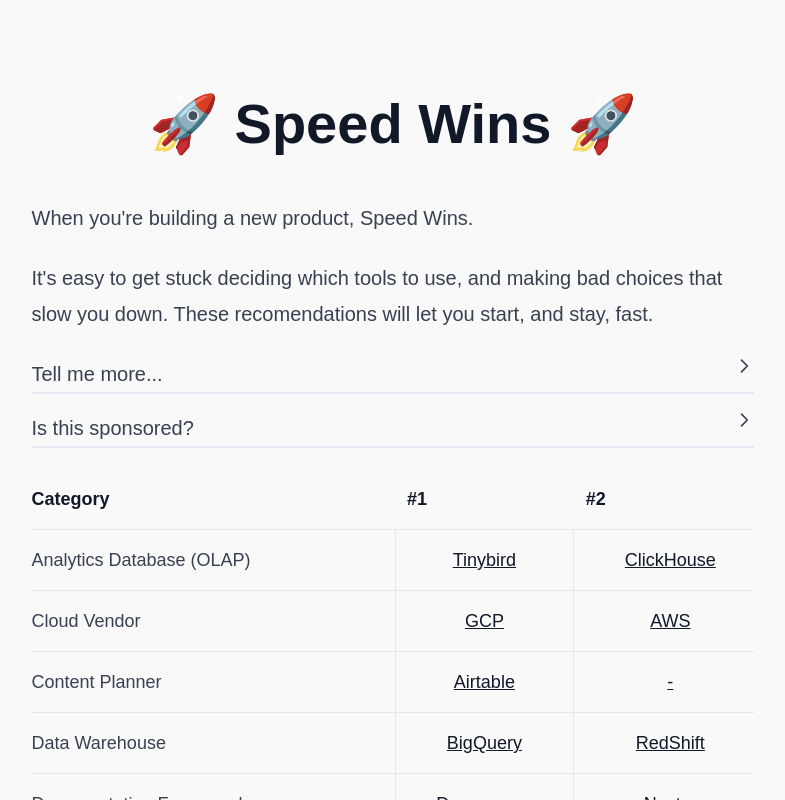
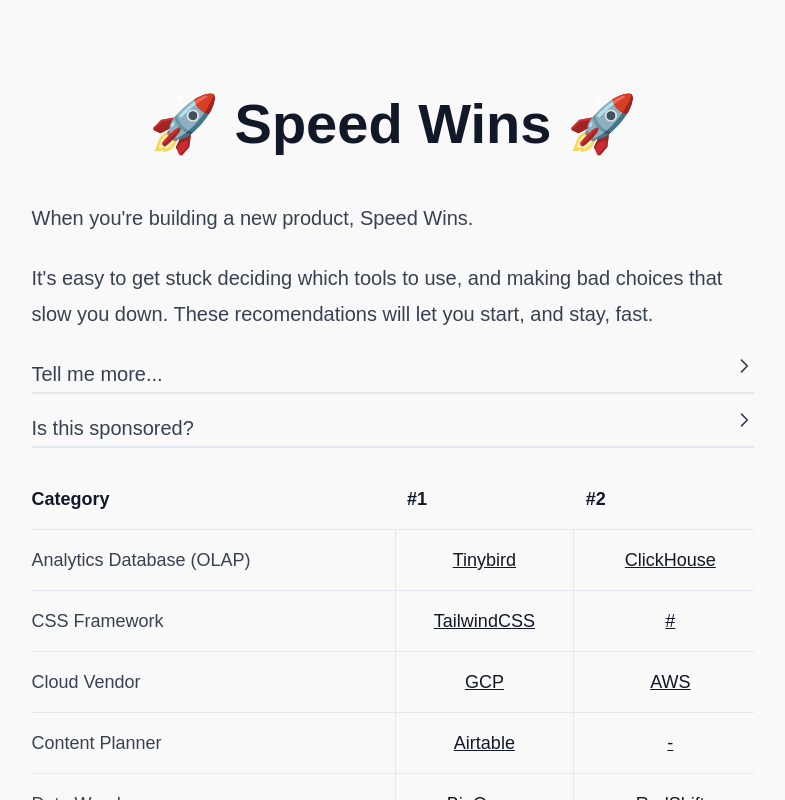
Before and after one commit to sdairs/speedwins, a SvelteKit app: page / in a window 1280 px wide. Shown: the top 800 px of the page, without its empty margins (247-1032 px from the left). Built offline with nearby package versions, Linux system fonts and the light colour scheme; a web font is replaced by a local one.

Commit message:
tailwinds

```diff
--- a/src/routes/+page.ts
+++ b/src/routes/+page.ts
@@ -379,6 +379,24 @@
 					cons: [],
 					foss: false
 				}
+			],
+			'CSS Framework': [
+				{
+					name: 'TailwindCSS',
+					logo: '',
+					url: 'https://tailwindcss.com/',
+					pros: [],
+					cons: [],
+					foss: true
+				},
+				{
+					name: '#',
+					logo: '',
+					url: '-',
+					pros: [],
+					cons: [],
+					foss: false
+				}
 			]
 		}
 	};
```
